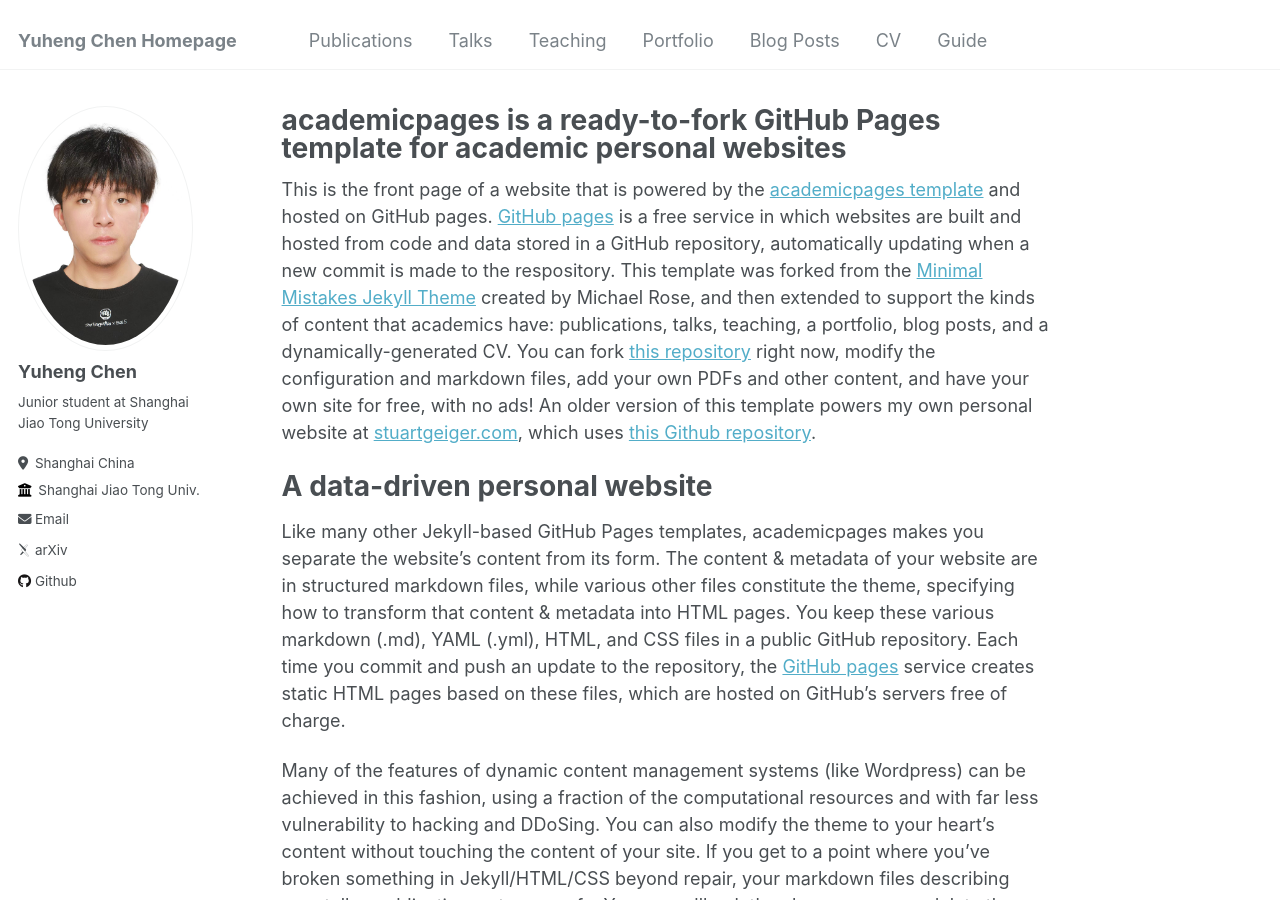
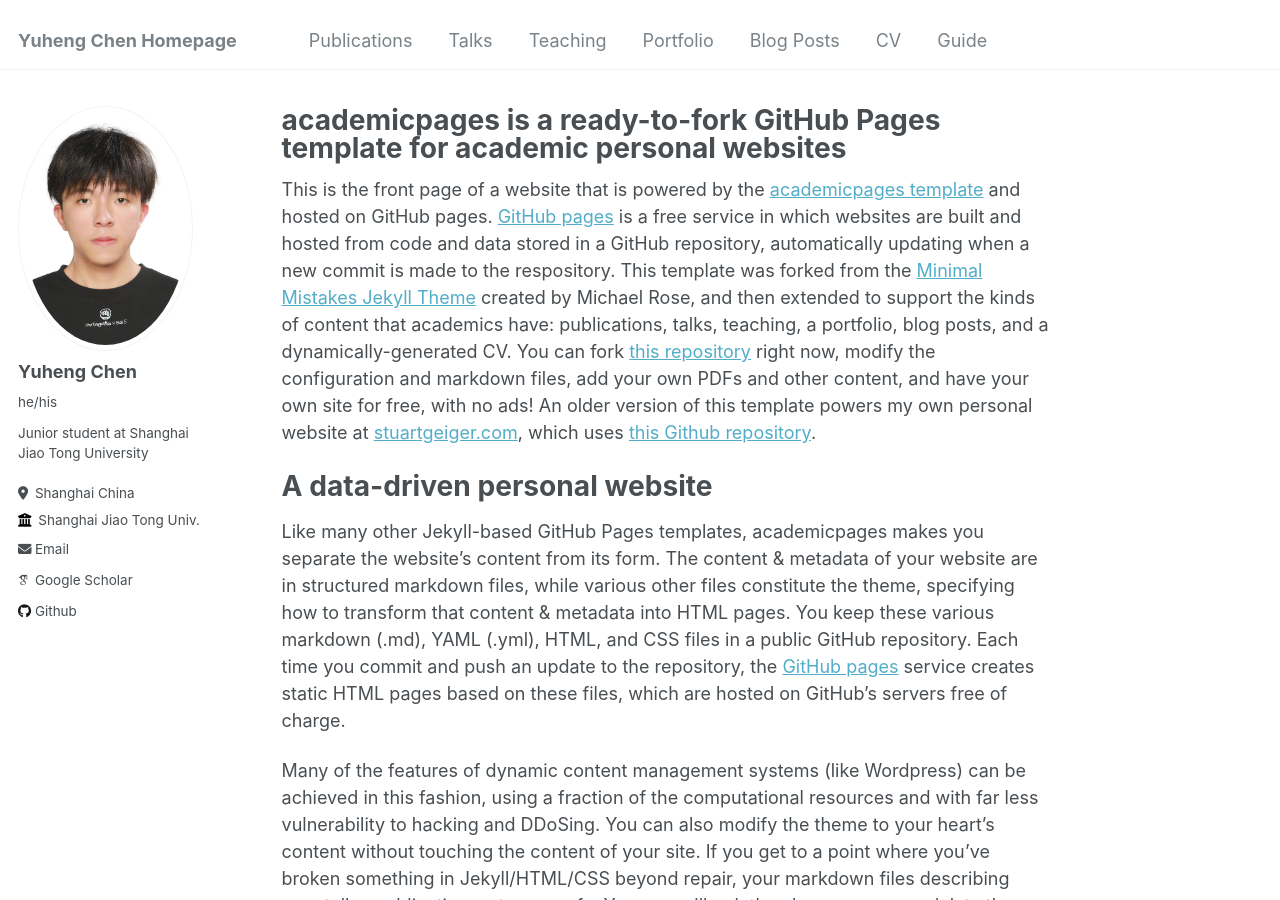
Before and after one commit to ChenYuHengSJTU/ChenYuHengSJTU.github.io, a Jekyll site: the page built from _pages/about.md, in a window 1280 px wide and 900 px high. Built offline with Jekyll 4.4.1, drawn with Linux system fonts in a browser that asks for light colours; some web fonts are replaced.

Commit message:
basic information modified

```diff
--- a/_config.yml
+++ b/_config.yml
@@ -23,7 +23,7 @@
   # Biographic information
   avatar           : "avatar.png"
   name             : "Yuheng Chen"
-  pronouns         : # example: "she/her"
+  pronouns         : "he/his" # example: "she/her"
   bio              : "Junior student at Shanghai Jiao Tong University"
   location         : "Shanghai China"
   employer         : "Shanghai Jiao Tong Univ."
@@ -31,8 +31,8 @@
   email            : "cyh627@sjtu.edu.cn"
 
   # Academic websites
-  arxiv            : YuhengChen # URL - Update with the correct link to your profile
-  # googlescholar    : YuhengChen
+  arxiv            : # URL - Update with the correct link to your profile
+  googlescholar    : https://scholar.google.com.pk/citations?user=FlhfEiwAAAAJ&hl=zh-CN
   impactstory      : # URL
   # orcid            : "http://orcid.org/yourorcidurl"
   # pubmed           : "https://www.ncbi.nlm.nih.gov/pubmed/?term=john+snow"
```
